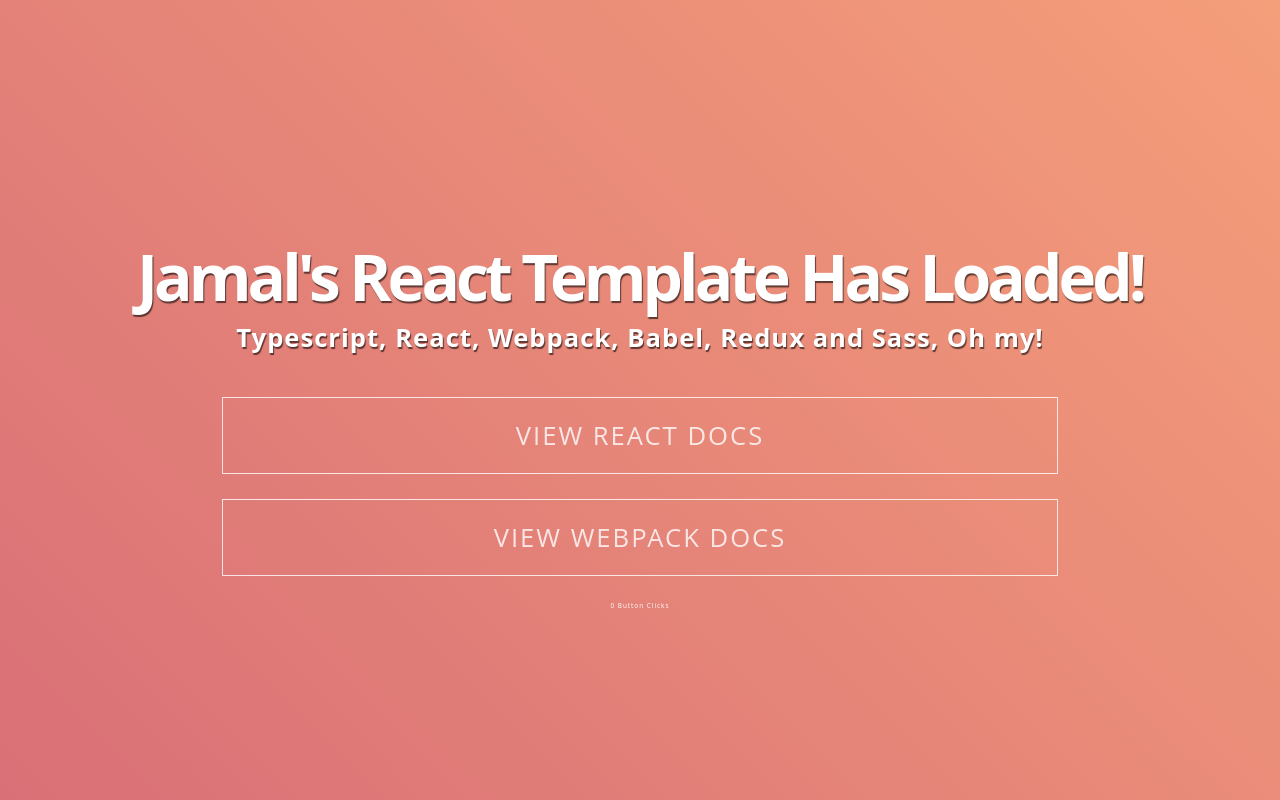
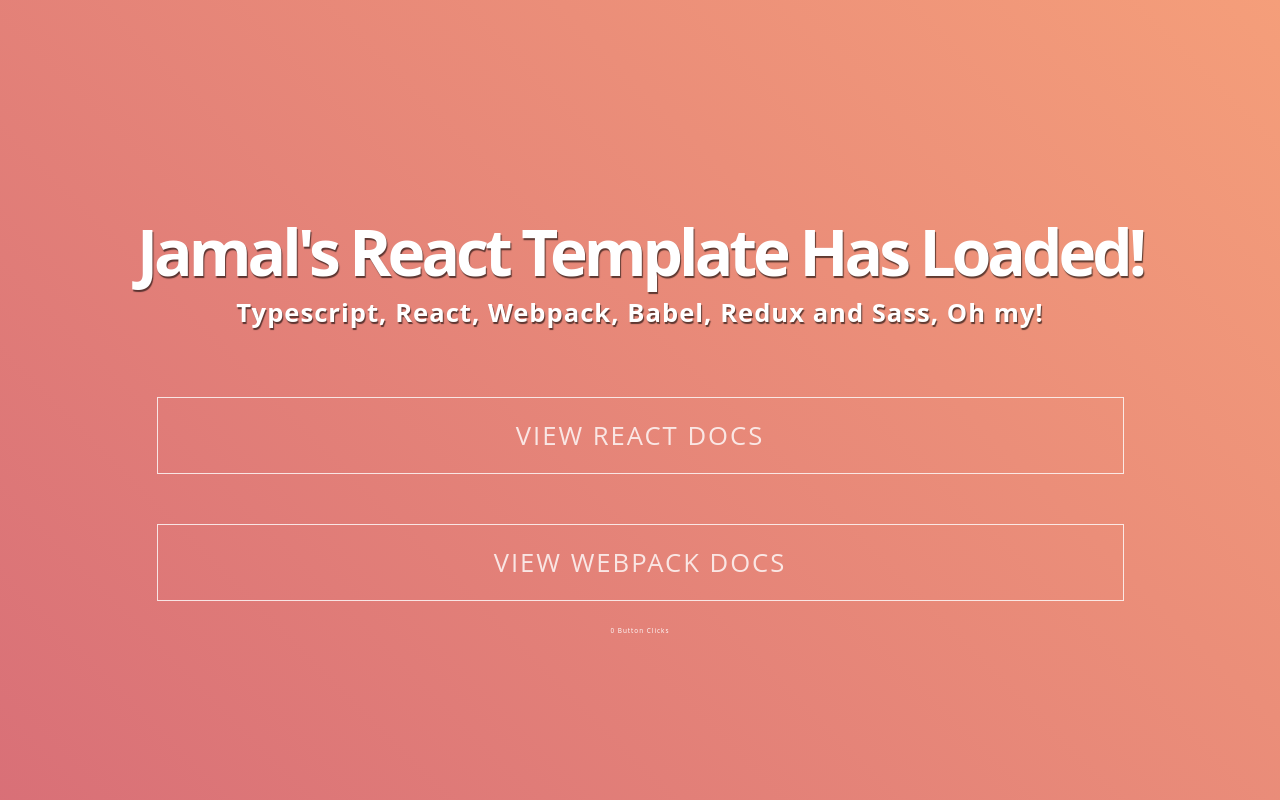
Before and after one commit to jamalmoir/Typescript-React-Webkit-Babel-Redux-Sass-Template, a React app: page / in a window 1280 px wide. Built offline with nearby package versions, Linux system fonts and the light colour scheme.

Commit message:
Move heading to Heading Component

```diff
--- a/src/components/Button/Button.tsx
+++ b/src/components/Button/Button.tsx
@@ -11,10 +11,10 @@
 export let Button = (props: ButtonProps) => {
   return (
     <a className="Button"
-       href={props.href}
+       href={ props.href }
        target="_blank"
-       onClick={props.onClick}>
-      {props.text}
+       onClick={ props.onClick }>
+      { props.text }
     </a>
   )
 }
--- /dev/null
+++ b/src/components/Heading/Heading.scss
@@ -0,0 +1,16 @@
+.Heading {
+  color: #ffffff;
+  font-family: "Open Sans", sans-serif;
+  font-size: 4em;
+  letter-spacing: -4px;
+  text-shadow: 1px 2px 1px rgba(0, 0, 0, 0.6);
+
+  &:after {
+    display: block;
+    color: #ffffff;
+    letter-spacing: 1px;
+    font-family: "Open Sans", sans-serif;
+    content: "Typescript, React, Webpack, Babel, Redux and Sass, Oh my!";
+    font-size: 0.4em;
+  }
+}
--- /dev/null
+++ b/src/components/Heading/Heading.tsx
@@ -0,0 +1,13 @@
+import React from 'react';
+
+import './Heading.scss';
+
+interface HeadingProps {
+  text: string;
+}
+
+export let Heading = (props: HeadingProps) => {
+  return (
+    <h1 className="Heading">{ props.text }</h1>
+  )
+}
--- /dev/null
+++ b/src/components/Heading/index.ts
@@ -0,0 +1 @@
+export * from './Heading';
--- a/src/pages/app/app.tsx
+++ b/src/pages/app/app.tsx
@@ -41,7 +41,7 @@
   render () {
     return (
       <div className="app">
-        { this.props.appLoaded ? content: ""}
+        { this.props.appLoaded ? content: "" }
       </div>
     )
   };
--- a/src/pages/home/home.scss
+++ b/src/pages/home/home.scss
@@ -6,23 +6,6 @@
   justify-content: center;
   text-align: center;
   padding: 0 50px;
-
-  h1 {
-    color: #ffffff;
-    font-family: "Open Sans", sans-serif;
-    font-size: 4em;
-    letter-spacing: -4px;
-    text-shadow: 1px 2px 1px rgba(0, 0, 0, 0.6);
-
-    &:after {
-      display: block;
-      color: #ffffff;
-      letter-spacing: 1px;
-      font-family: "Open Sans", sans-serif;
-      content: "Typescript, React, Webpack, Babel, Redux and Sass, Oh my!";
-      font-size: 0.4em;
-    }
-  }
 
   .button-clicks {
       color: #ffffff;
@@ -35,5 +18,4 @@
     margin: 25px auto;
     width: 75%;
   }
-
 }
--- a/src/pages/home/home.tsx
+++ b/src/pages/home/home.tsx
@@ -5,6 +5,7 @@
 import Types from 'Types';
 import { BUTTON_CLICK } from "../../redux/actions/actionTypes";
 import { Button } from "../../components/Button";
+import { Heading } from "../../components/Heading";
 import "./home.scss";
 
 
@@ -22,15 +23,17 @@
   render () {
     return (
       <div className="home">
-        <div>
-          <h1>Jamal's React Template { this.props.appLoaded ? "Has Loaded!" : "" }</h1>
-          <Button href="https://reactjs.org/docs/getting-started.html"
-                  text="View React Docs"
-                  onClick={this.buttonClickHandler} />
-          <Button href="https://webpack.js.org/concepts"
-                  text="View Webpack Docs"
-                  onClick={this.buttonClickHandler} />
-          <div className="button-clicks">{this.props.buttonClicks === 1 ? '1 Button Click' : this.props.buttonClicks + ' Button Clicks'}</div>
+        <Heading text={ "Jamal's React Template " + (this.props.appLoaded ? "Has Loaded!" : "") } />
+        <Button href="https://reactjs.org/docs/getting-started.html"
+                text="View React Docs"
+                onClick={ this.buttonClickHandler } />
+        <Button href="https://webpack.js.org/concepts"
+                text="View Webpack Docs"
+                onClick={ this.buttonClickHandler } />
+        <div className="button-clicks">
+          { this.props.buttonClicks === 1
+              ? '1 Button Click'
+              : this.props.buttonClicks + ' Button Clicks' }
         </div>
       </div>
     )
```
